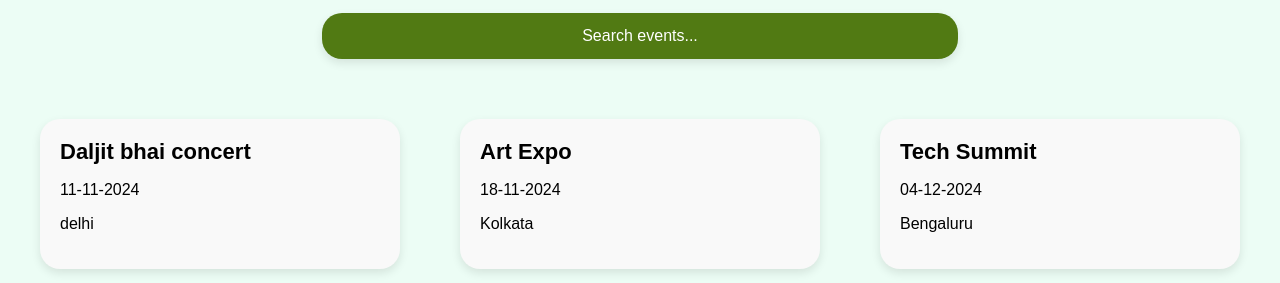
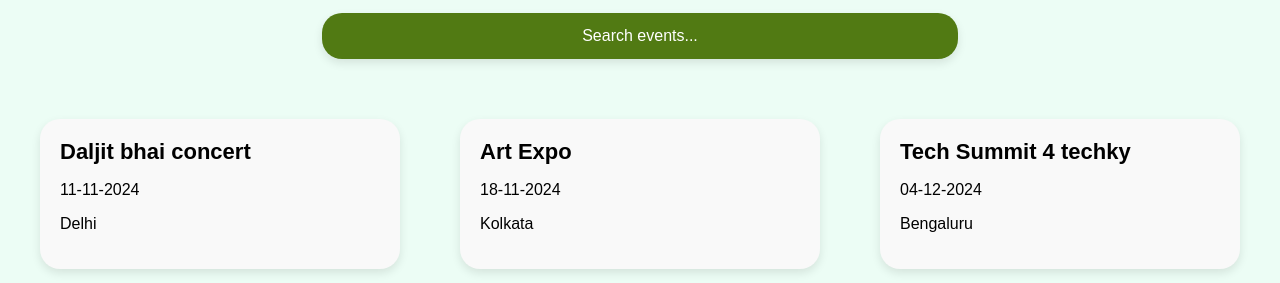
Before and after one commit to NishantJain02/Nishant-Jain-EventSpotLite., a React (Create React App) app: page / in a window 1280 px wide. Shown: the part 880-1163 px from the top of the page. Built offline with nearby package versions, Linux system fonts and the light colour scheme.

Commit message:
Update mockEvents.js

```diff
--- a/src/data/mockEvents.js
+++ b/src/data/mockEvents.js
@@ -1,7 +1,7 @@
 const mockEvents = [
-  { id: 1, name: 'Daljit bhai concert', date: '11-11-2024', location: 'delhi', description: 'An amazing music festival.' },
+  { id: 1, name: 'Daljit bhai concert', date: '11-11-2024', location: 'Delhi', description: 'An amazing music festival.' },
   { id: 2, name: 'Art Expo', date: '18-11-2024', location: 'Kolkata', description: 'Explore stunning art pieces.' },
-  { id: 3, name: 'Tech Summit', date: '04-12-2024', location: 'Bengaluru', description: 'A technology conference.' },
+  { id: 3, name: 'Tech Summit 4 techky', date: '04-12-2024', location: 'Bengaluru', description: 'A technology conference.' },
   { id: 4, name: 'Food Carnival', date: '10-12-2024', location: 'Chicago', description: 'A festival of gourmet food.' },
   { id: 5, name: 'Film Festival', date: '15-12-2024', location: 'Mumbai', description: 'Watch indian films.' },
   { id: 6, name: 'Book Fair', date: '25-12-2025', location: 'Tawang , A.P', description: 'Discover new books and authors.' },
```
